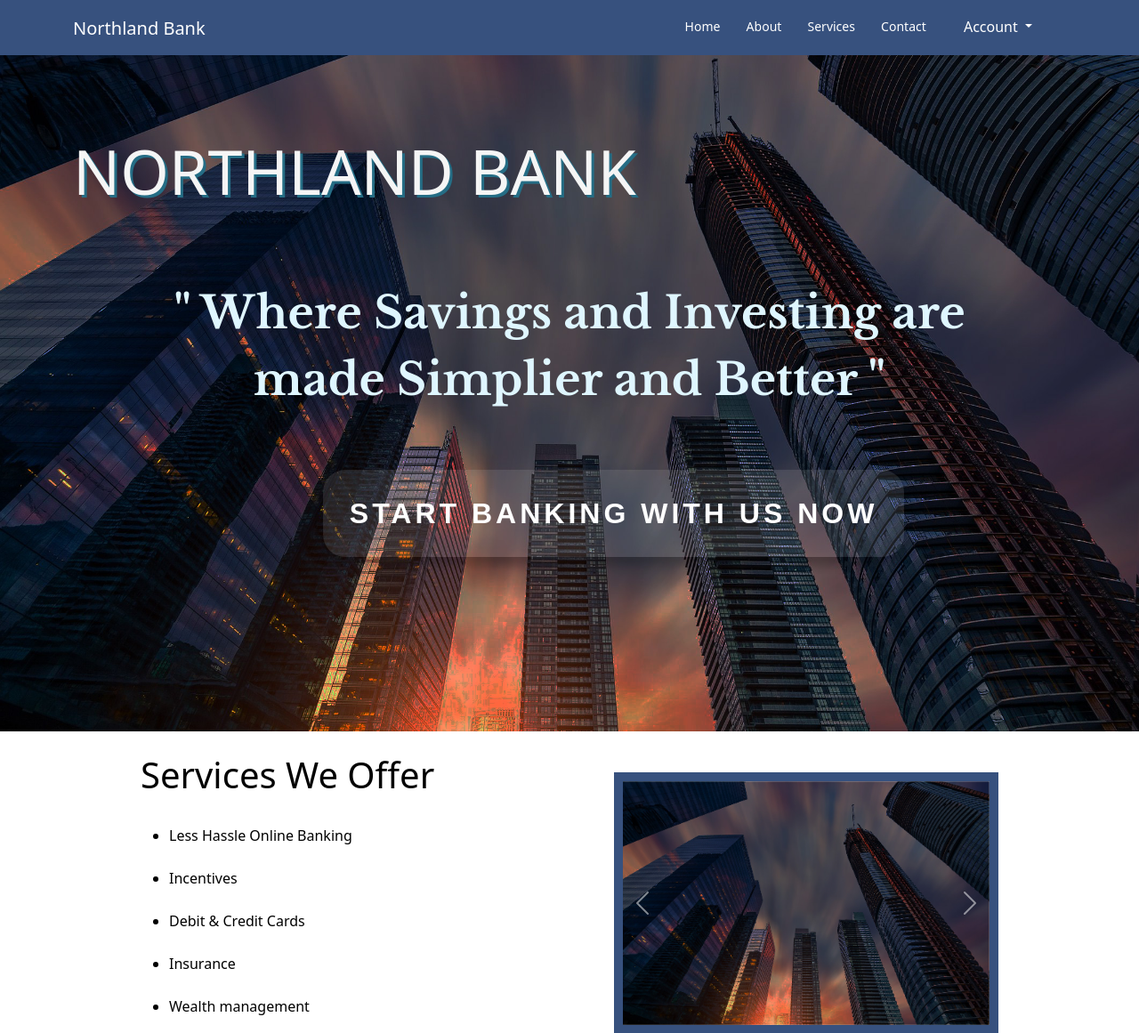
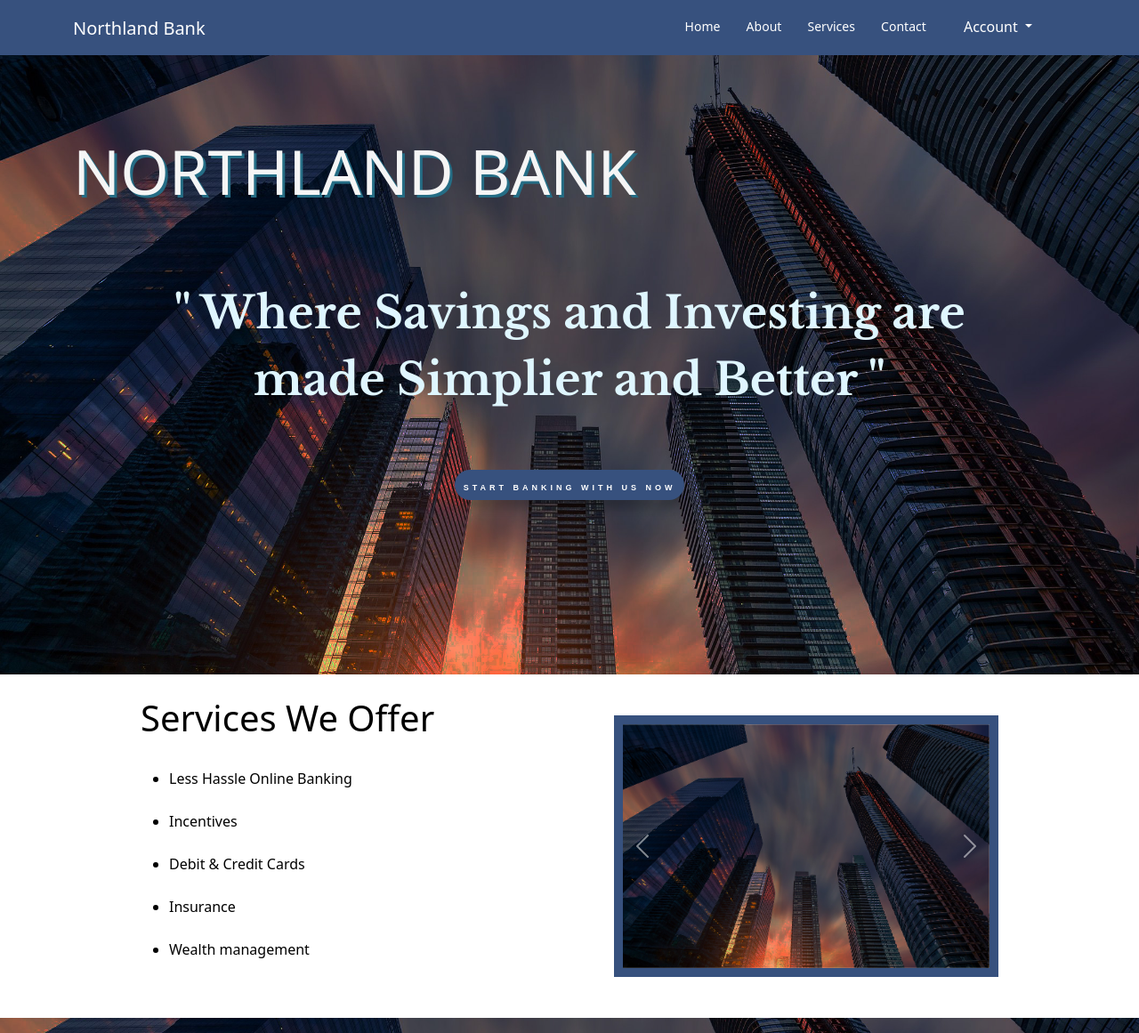
Before and after one commit to Crunchies3/CST4-website, a PHP site: page / in a window 1280 px wide. Shown: the top 1161 px of the page at 89% size. Run offline with PHP 8.4, Linux system fonts and the light colour scheme.

Commit message:
Updated button size
updated css butotn size

```diff
--- a/style.css
+++ b/style.css
@@ -220,12 +220,12 @@ ul.submenu li a {
 }
 
 .loginbutton {
-    margin-left: 20%;
-    padding: 25px 30px;
+    margin-left: 36%;
+    padding: 5px 10px;
     border: none;
     overflow: hidden;
-    background: rgba(255, 255, 255, 0.1);
-    box-shadow: 0 10px 10px rgba(0, 0, 0, 0.2);
+    background: #37517e;
+    box-shadow: 0 10px 10px rgba(0, 0, 0, .2);
     transition: 0.5s;
     border-radius: 25px;
 }
@@ -234,14 +234,14 @@ ul.submenu li a {
     font-weight: bolder;
     text-decoration: none;
     color: #fff;
-    font-size: 2em;
+    font-size: 9px;
     text-transform: uppercase;
     font-family: sans-serif;
     letter-spacing: 4px;
     transition: 0.5s;
 }
-.loginbutton:hover {
-    background-color: #256d85ab;
+.loginbutton:hover{
+    background-color: white;
     cursor: pointer;
     transform: scale(1.20);
 }
```
